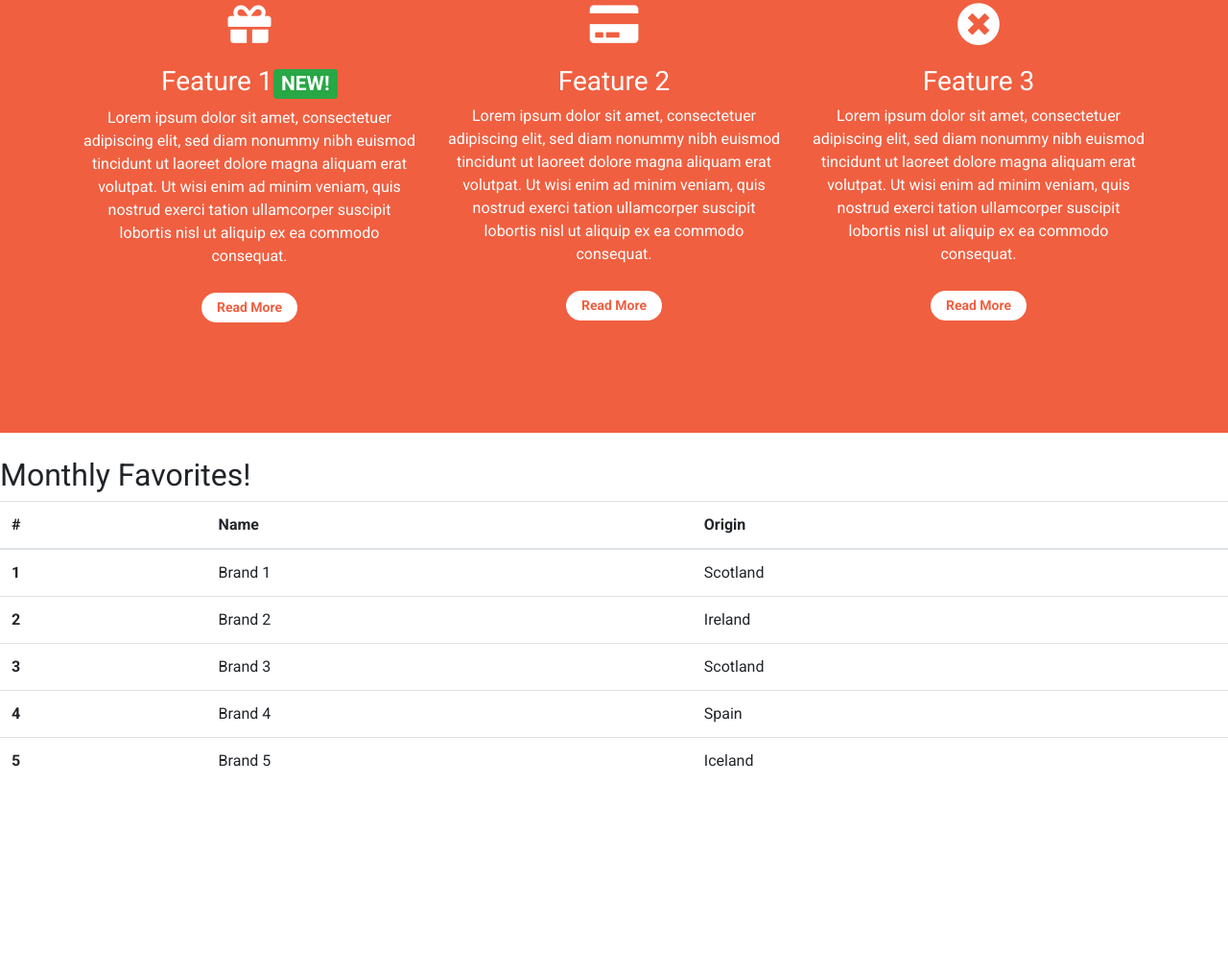
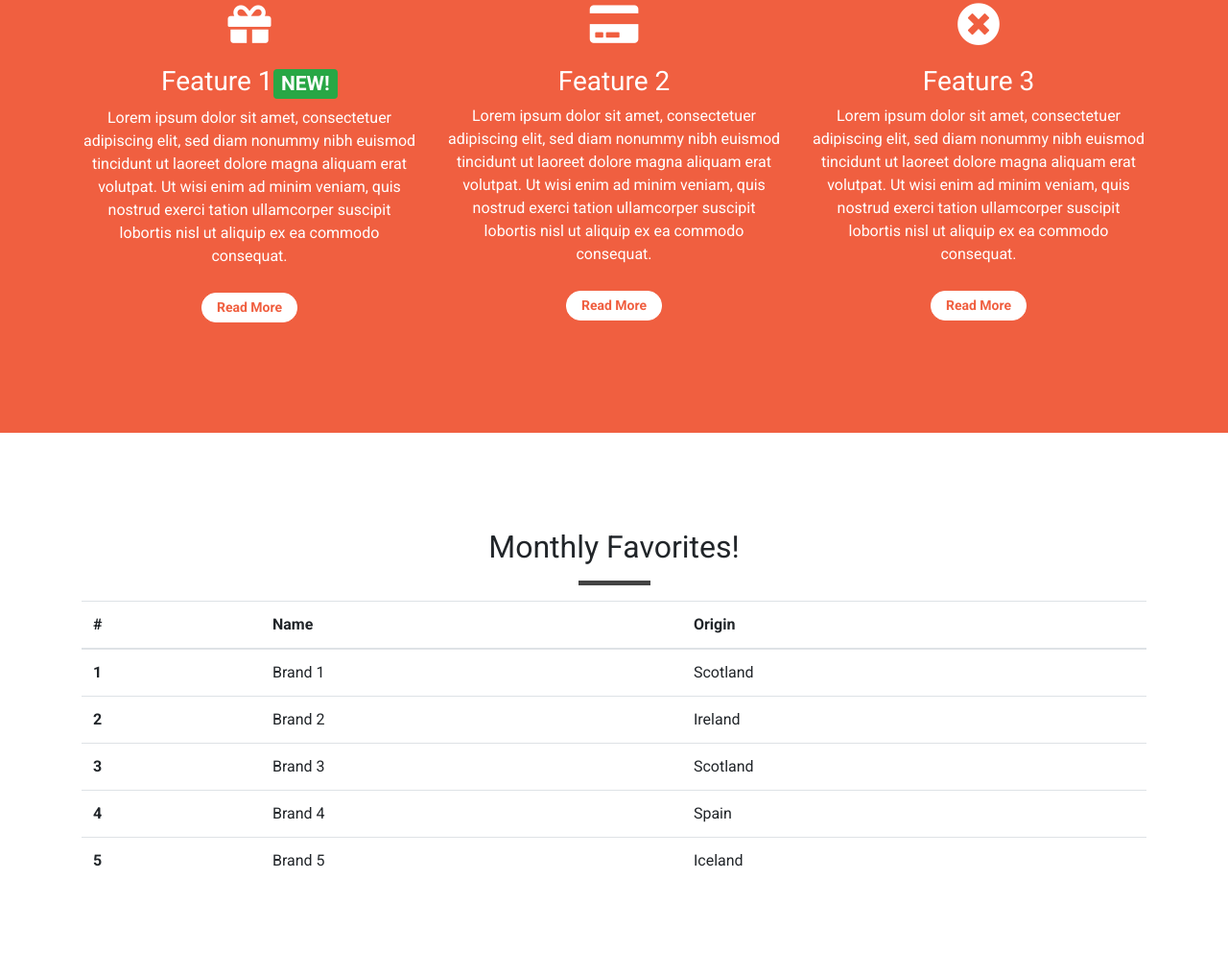
Before and after one commit to danielclements/Whiskey-Drop, a plain HTML site: page index.html in a window 1280 px wide. Shown: the part 1370-2385 px from the top of the page at 96% size. Before the commit the page ends 2203 px from the top, so only its background shows below. Drawn offline with nearby package versions, Linux system fonts and the light colour scheme.

Commit message:
Added padding and margin to Monthly Favourites

```diff
--- a/index.html
+++ b/index.html
@@ -171,10 +171,13 @@
 		</div>
 	</div>
 	<!-- Monthly Favorites -->
+	<div class="container-wrapper">
+		<div class="container monthlyFavorites-container content-container">
 			<div class="container-MonthlyFavorites">
 				<section class="M-favorites">
 					<table class="table">
-				<h2 class="uppercase">Monthly Favorites!</h2>
+						<h2 class="uppercase page-header">Monthly Favorites!</h2>
+						<hr class="block-divider">
 						<thead>
 							<tr>
 								<th scope="col">#</th>
@@ -219,6 +222,7 @@
 				</section>
 			</div>
 		</div>
+	</div>
 
 	<!--modal-->
 	<div class="modal" tabindex="-1" role="dialog" id="signUpModal">
--- a/stylesheets/main.css
+++ b/stylesheets/main.css
@@ -44,6 +44,8 @@
  .quotes-container {}
 
  .features-container {}
+
+ .monthlyFavorites-container{}
 
  /* Content Containers*/
 
```
Lines whose indentation alone changed are shown as unchanged.
